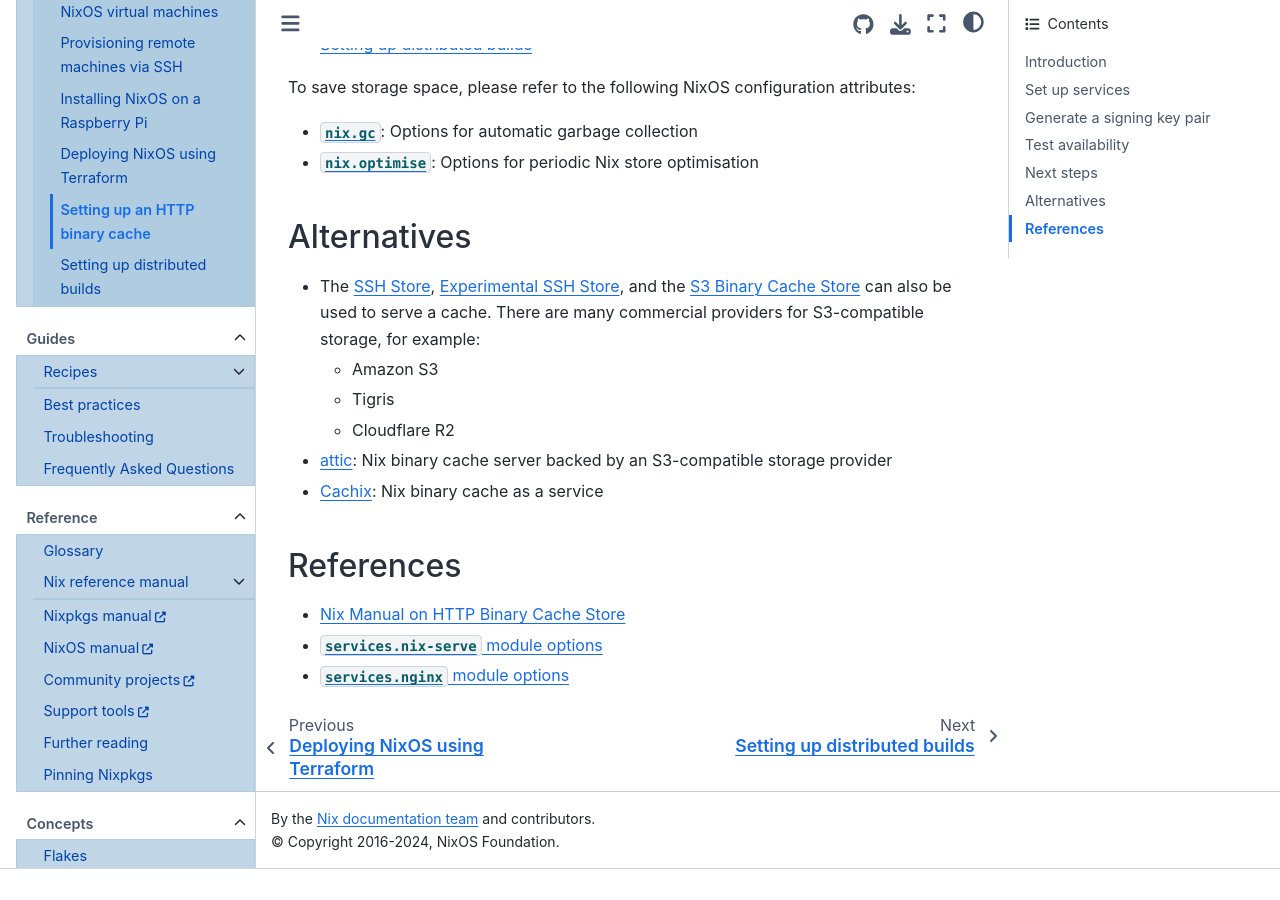
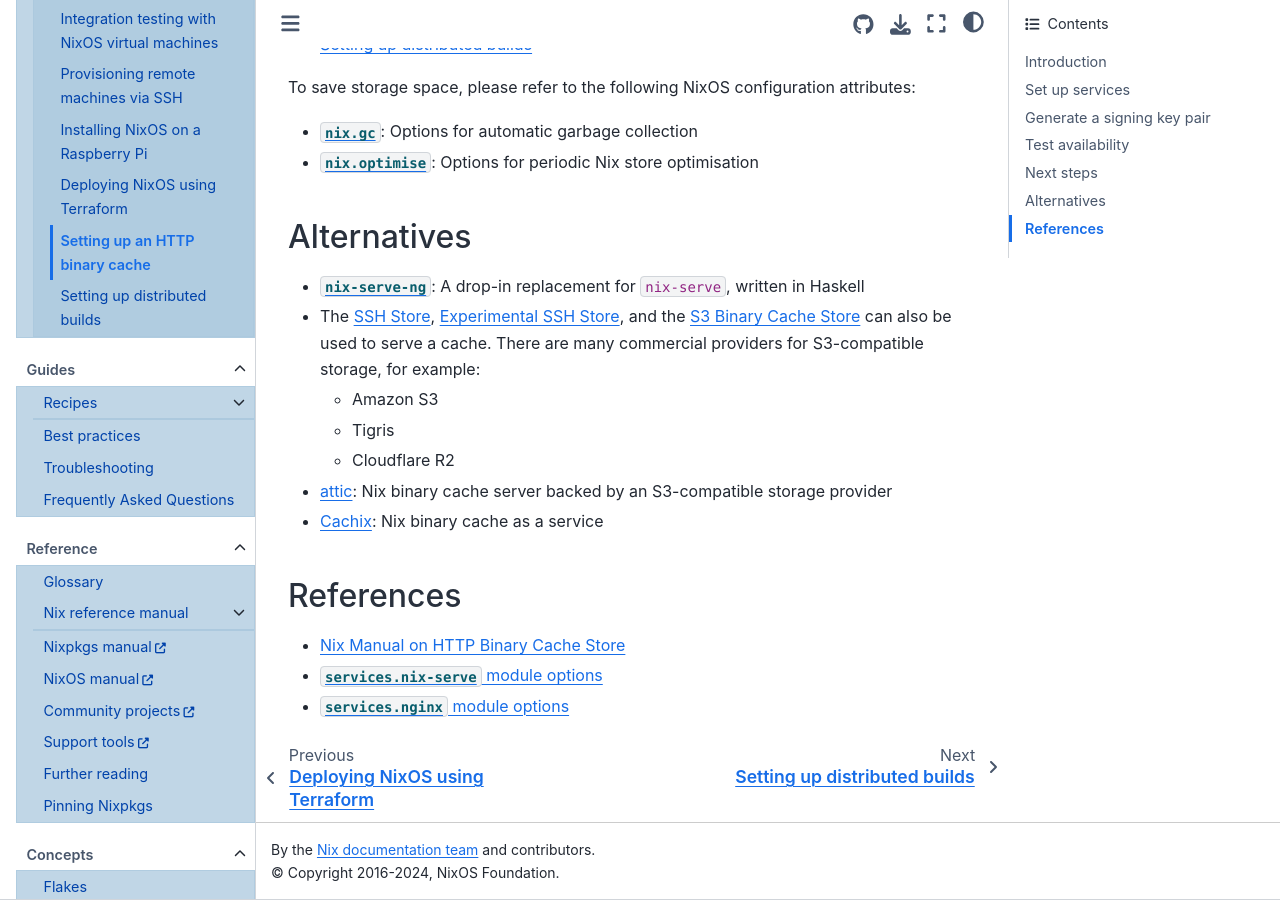
Before and after one commit to NixOS/nix.dev, a Sphinx documentation site: the page built from source/tutorials/nixos/binary-cache-setup.md, in a window 1280 px wide and 900 px high, scrolled down 4971 px. Built offline with Sphinx 7.4.7 and the Sphinx Book theme 1.1.4, drawn with Linux system fonts in a browser that asks for light colours; before the commit the page ends 5840 px from its top, so only the background shows below that.

Commit message:
add `nix-serve-ng` as an alternative to set up HTTP caches (#1073)

```diff
--- a/source/tutorials/nixos/binary-cache-setup.md
+++ b/source/tutorials/nixos/binary-cache-setup.md
@@ -221,6 +221,8 @@
 
 ## Alternatives
 
+- [`nix-serve-ng`](https://github.com/aristanetworks/nix-serve-ng): A drop-in replacement for `nix-serve`, written in Haskell
+
 - The [SSH Store](https://nix.dev/manual/nix/latest/store/types/ssh-store), [Experimental SSH Store](https://nix.dev/manual/nix/latest/store/types/experimental-ssh-store), and the [S3 Binary Cache Store](https://nix.dev/manual/nix/latest/store/types/s3-binary-cache-store) can also be used to serve a cache.
   There are many commercial providers for S3-compatible storage, for example:
   - Amazon S3
```
